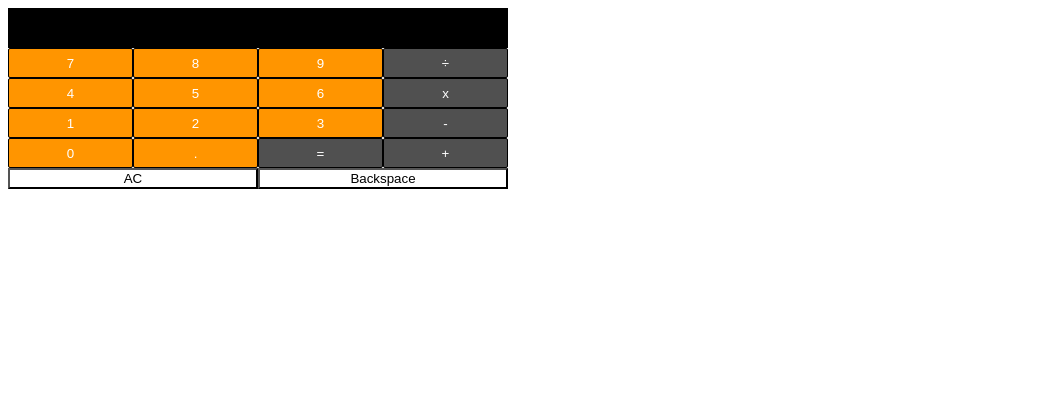
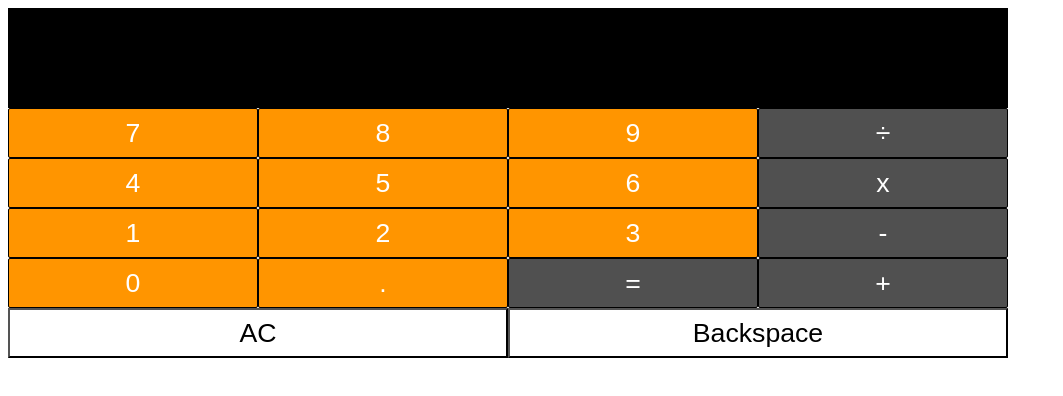
Before and after one commit to Mitch281/react-calc, a React (Create React App) app: page / in a window 1280 px wide. Shown: the top 396 px of the page, without its empty margins (0-1063 px from the left). Built offline with nearby package versions, Linux system fonts and the light colour scheme.

Commit message:
Style changes.

```diff
--- a/src/index.css
+++ b/src/index.css
@@ -1,11 +1,17 @@
 :root {
-  --calculator-width: 500px;
+  --calculator-width: 1000px;
+  --button-height: 50px;
+  --output-height: 100px;
+}
+
+* {
+  font-family: Arial, Helvetica, sans-serif;
 }
 
 #output {
   width: var(--calculator-width);
   background-color: black;
-  height: 40px;
+  height: var(--output-height);
   text-align: right;
 }
 
@@ -13,7 +19,7 @@
   display: inline-block;
   color: white;
   font-weight: bold;
-  text-align: center;
+  font-size: 3em;
   margin-top: 10px;
   /* Span has max width of 15 characters (like having maxlength=15 for html input element. */
   max-width: 40ch;
@@ -31,17 +37,19 @@
   border-radius: 2px;
   width: 25%;
   cursor: pointer;
-  height: 30px;
+  height: var(--button-height);
 }
 
 #buttons span {
   color: white;
+  font-size: 2em;
 }
 
 #clear, #backspace {
   width: 50%;
   background-color: white;
   cursor: pointer;
+  height: var(--button-height);
 }
 
 #clear span, #backspace span {
```
